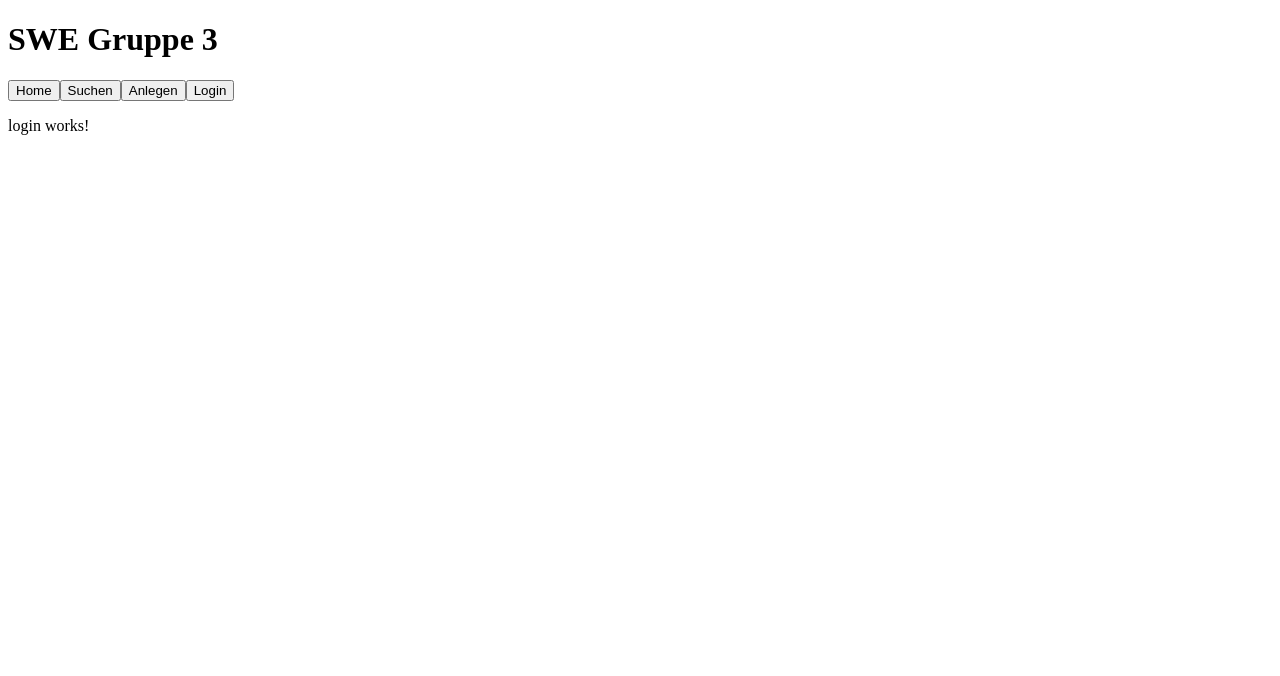
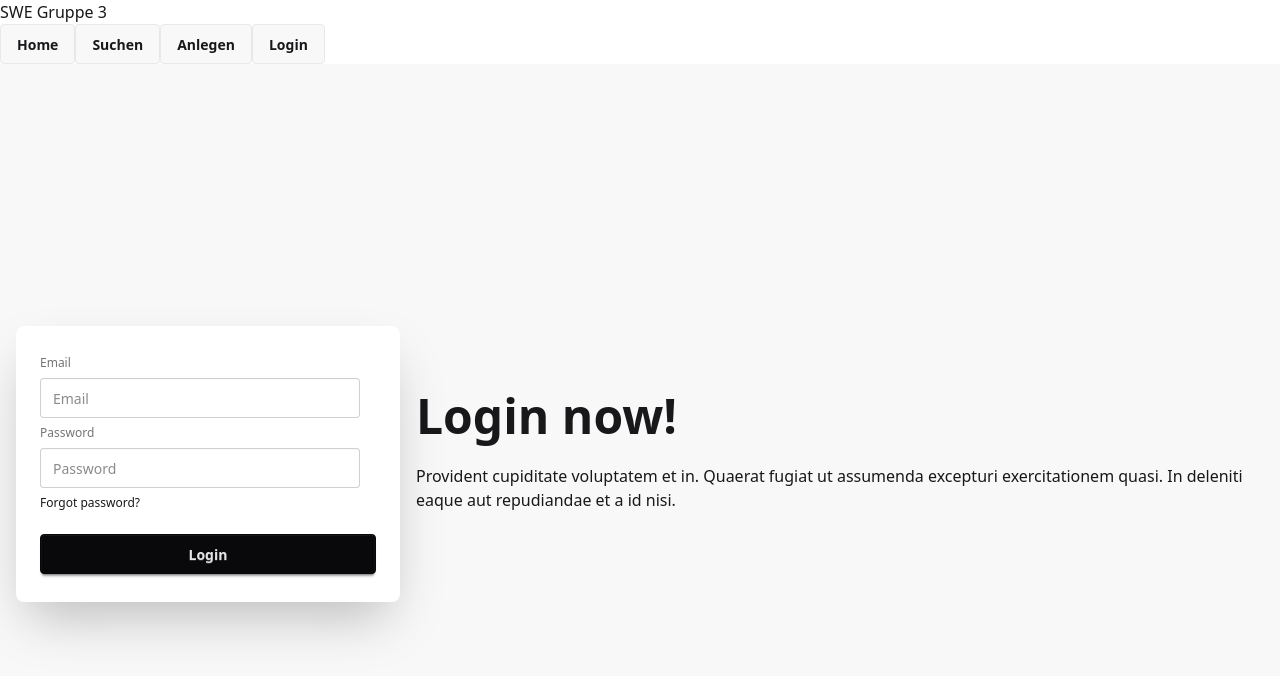
Before and after one commit to JuliusM123/web-Anwendung, an Angular app: page /login in a window 1280 px wide. Shown: the top 676 px of the page. Built offline with nearby package versions, Linux system fonts and the light colour scheme.

Commit message:
fix: DaisyUI css Anpassungen

```diff
--- a/src/app/login/login.component.html
+++ b/src/app/login/login.component.html
@@ -1 +1,23 @@
-<p>login works!</p>
+<div class="hero bg-base-200 min-h-screen">
+  <div class="hero-content flex-col lg:flex-row-reverse">
+    <div class="text-center lg:text-left">
+      <h1 class="text-5xl font-bold">Login now!</h1>
+      <p class="py-6">
+        Provident cupiditate voluptatem et in. Quaerat fugiat ut assumenda excepturi exercitationem
+        quasi. In deleniti eaque aut repudiandae et a id nisi.
+      </p>
+    </div>
+    <div class="card bg-base-100 w-full max-w-sm shrink-0 shadow-2xl">
+      <div class="card-body">
+        <fieldset class="fieldset">
+          <label class="label" for="email">Email</label>
+          <input id="email" type="email" class="input" placeholder="Email" />
+          <label class="label" for="password">Password</label>
+          <input type="password" class="input" placeholder="Password" />
+          <div><a class="link link-hover">Forgot password?</a></div>
+          <button class="btn btn-neutral mt-4">Login</button>
+        </fieldset>
+      </div>
+    </div>
+  </div>
+</div>
--- a/src/styles.css
+++ b/src/styles.css
@@ -1 +1,2 @@
-/* You can add global styles to this file, and also import other style files */
+@import "tailwindcss";
+@plugin "daisyui";
```
Also changed, not shown: .postcssrc.json (added).
